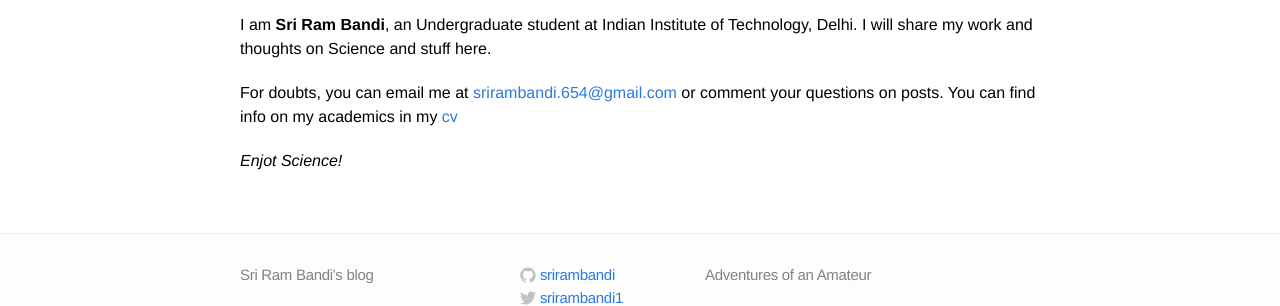
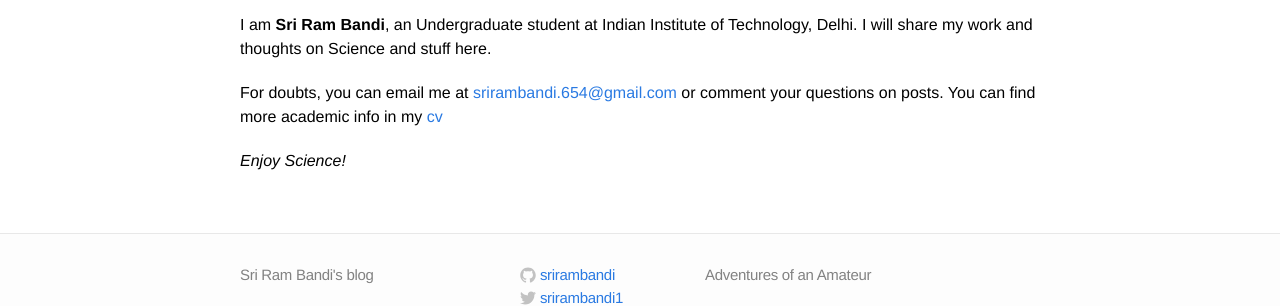
Before and after one commit to srirambandi/srirambandi.github.io, a Jekyll site: the page built from about.md, in a window 1280 px wide. Shown: the part 156-462 px from the top of the page. Built offline with Jekyll 4.4.1, drawn with Linux system fonts in a browser that asks for light colours.

Commit message:
updated about.md
updated about.md

```diff
--- a/about.md
+++ b/about.md
@@ -6,6 +6,6 @@ permalink: /about/
 
 I am **Sri Ram Bandi**, an Undergraduate student at Indian Institute of Technology, Delhi. I will share my work and thoughts on Science and stuff here.
 
-For doubts, you can email me at <mailto:{{site.email}}> or comment your questions on posts. You can find info on my academics in my [cv]({{site.url}}/assets/cv.pdf)
+For doubts, you can email me at <mailto:{{site.email}}> or comment your questions on posts. You can find more academic info in my [cv]({{site.url}}/assets/cv.pdf)
 
-*Enjot Science!*
+*Enjoy Science!*
```
